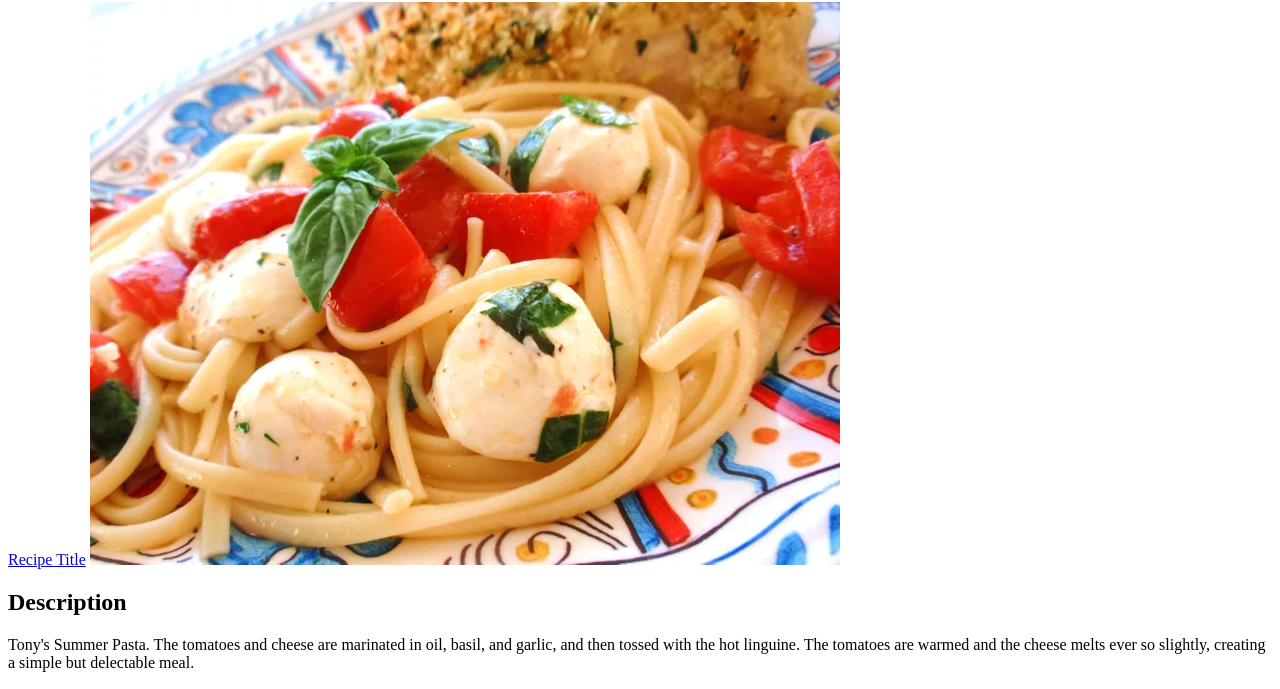
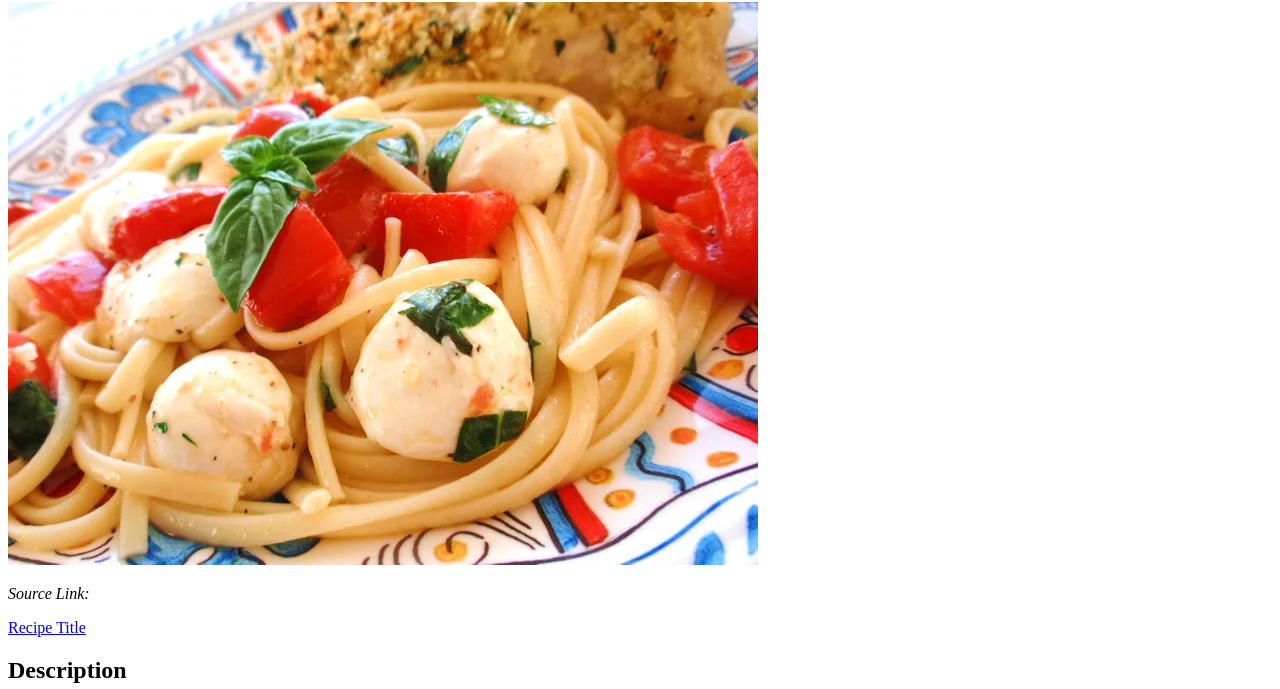
Before and after one commit to GOszh/odin-recipes, a plain HTML site: page recipes/index.html in a window 1280 px wide. Shown: the part 78-767 px from the top of the page. Drawn offline with Linux system fonts and the light colour scheme.

Commit message:
Modified Recipe Sources

```diff
--- a/recipes/index.html
+++ b/recipes/index.html
@@ -6,9 +6,10 @@
 </head>
 <body>
     <h1>Tony's Summer Pasta Recipe</h1>
+    <img src="../img/pasta.webp" alt="Finished Pasta Picture">
+    <p><em>Source Link:</em></p>
     <a href="https://www.allrecipes.com/recipe/13892/tonys-summer-pasta/">Recipe Title</a>
 
-    <img src="../img/pasta.webp" alt="Finished Pasta Picture">
     <h2>Description</h2>
     <p>Tony's Summer Pasta. The tomatoes and cheese are marinated in oil, basil, and garlic, and then tossed with the hot linguine. The tomatoes are warmed and the cheese melts ever so slightly, creating a simple but delectable meal.</p>
     <h2>Ingredients</h2>
```
